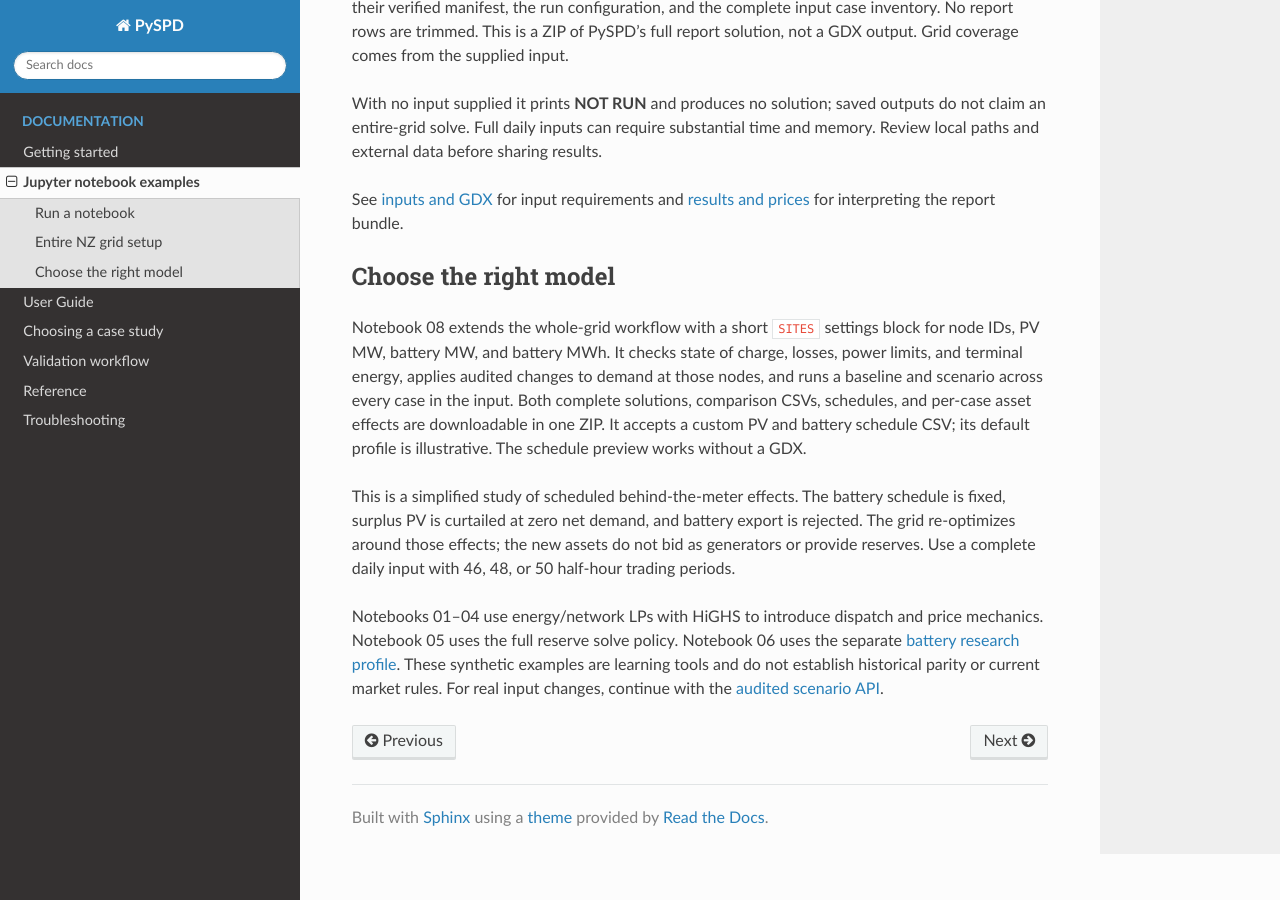
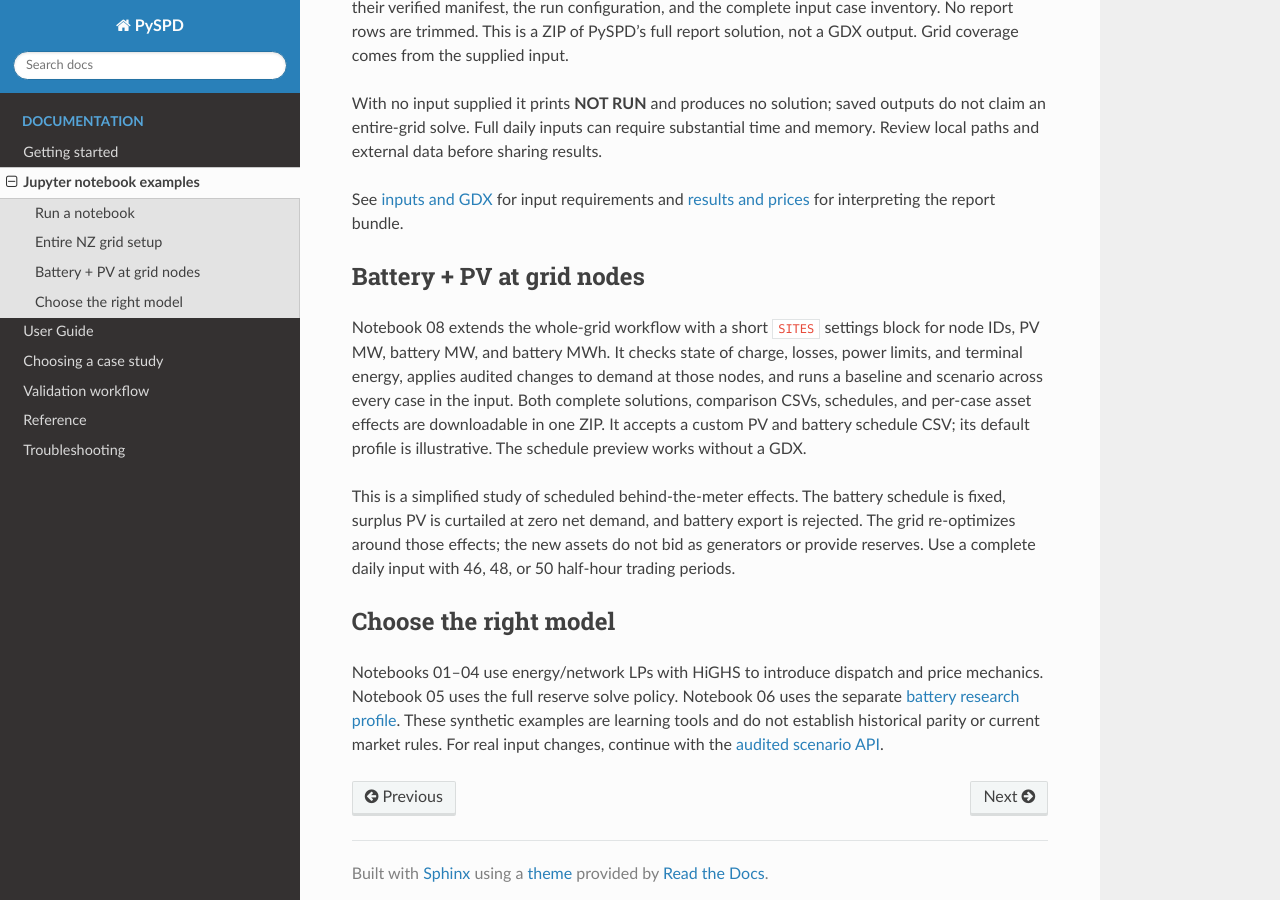
Before and after one commit to waikato-ahuora-smart-energy-systems/pySPD, a Sphinx documentation site: the page built from docs/notebooks.md, in a window 1280 px wide and 900 px high, scrolled down 1206 px. Built offline with Sphinx 7.4.7 and the Read the Docs theme 3.1.0, drawn with Linux system fonts in a browser that asks for light colours.

Commit message:
Update notebooks.md

```diff
--- a/docs/notebooks.md
+++ b/docs/notebooks.md
@@ -55,7 +55,7 @@ time and memory. Review local paths and external data before sharing results.
 See [inputs and GDX](user-guide/inputs-and-gdx.md) for input requirements and
 [results and prices](user-guide/results.md) for interpreting the report bundle.
 
-## Choose the right model
+## Battery + PV at grid nodes
 
 Notebook 08 extends the whole-grid workflow with a short `SITES` settings block
 for node IDs, PV MW, battery MW, and battery MWh. It checks state of charge, losses,
```
Also changed, not shown: other parts of docs/notebooks.md (+2 -0 lines).
